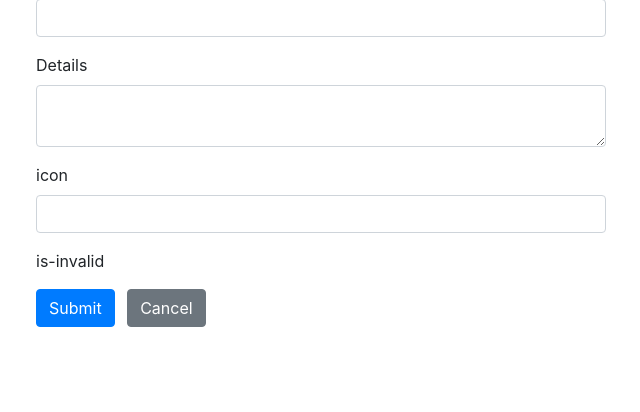
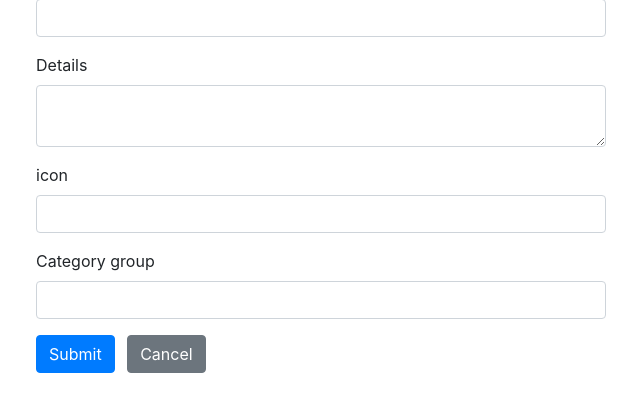
Before and after one commit to Normankita/IP_Project, a PHP site: page /admin/operation/create.php?category=1 in a window 1280 px wide. Shown: the part 135-547 px from the top of the page, without its empty margins (319-959 px from the left). Run offline with PHP 8.4, Linux system fonts and the light colour scheme.

Commit message:
done with category

```diff
--- a/admin/operation/create.php
+++ b/admin/operation/create.php
@@ -299,7 +299,7 @@ else{
                             <?php
                              if(isset($_GET['category'])){
                                 echo'<label>'.$dispname.' group</label>
-                                <input type="text" name="Cat_group" class="form-control '.(!empty($group_err)) ? 'is-invalid' : ''.'" value="'.$group.'">
+                                <input type="text" name="Cat_group" class="form-control" value="'.$group.'">
                                     <span class="invalid-feedback">'. $group_err.'</span>';
                             }
                             if(isset($_GET['product'])){
```
